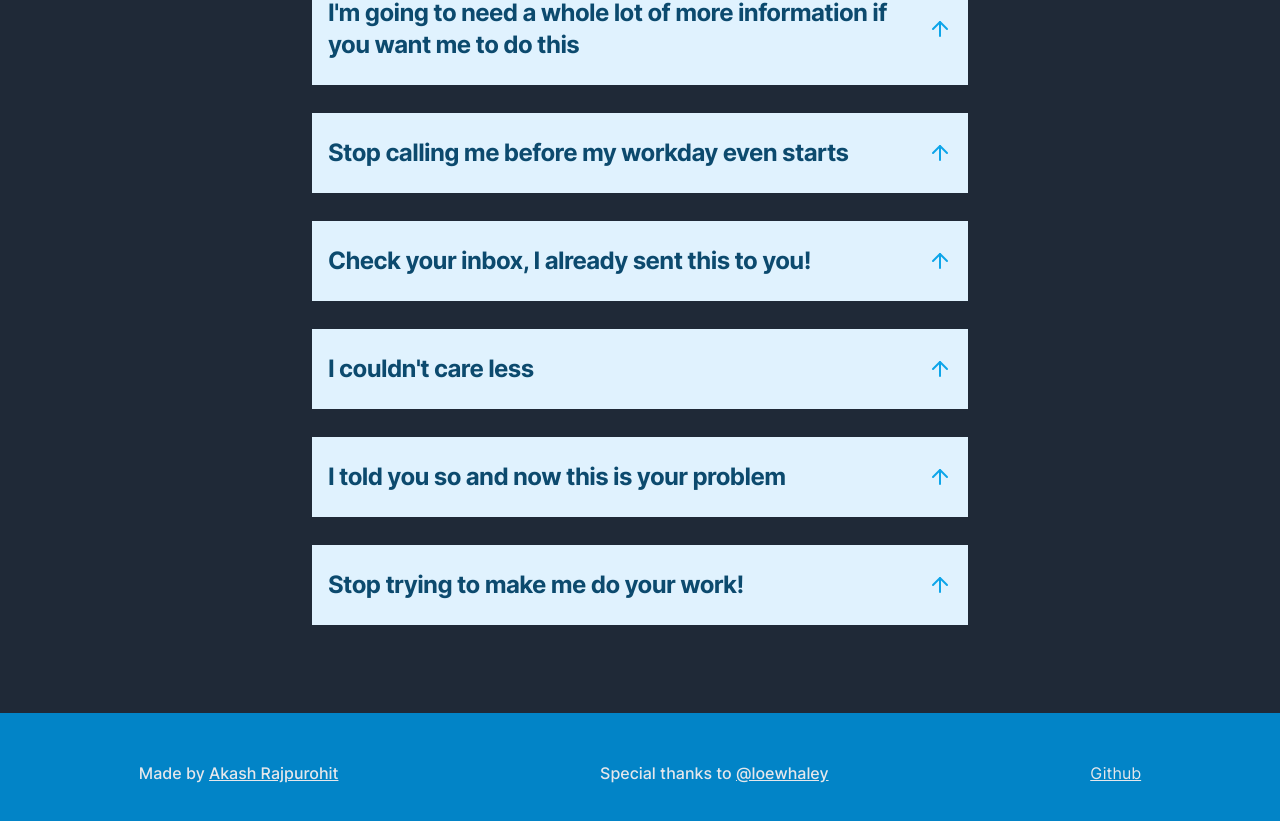
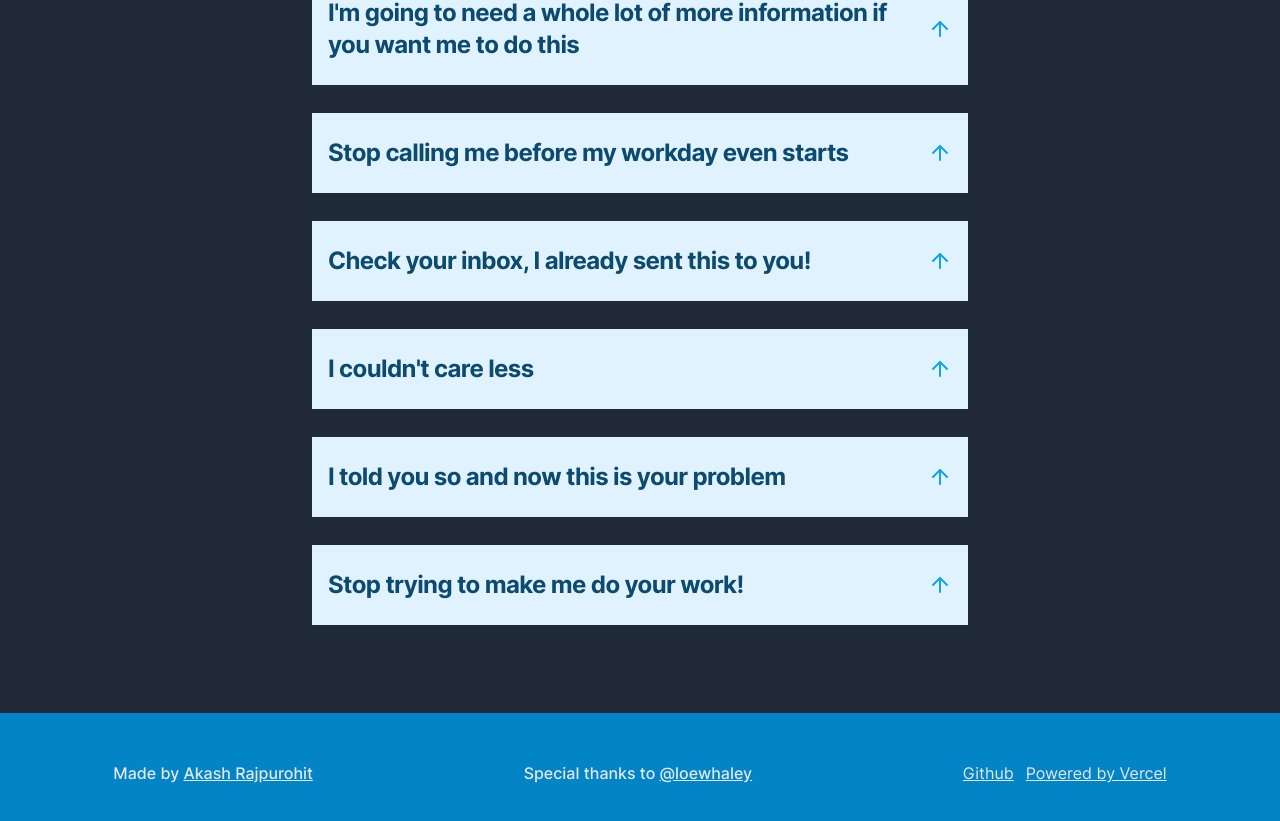
Before and after one commit to AkashRajpurohit/howtoprofessionallysay, a Next.js app: page / in a window 1280 px wide. Shown: the part 3633-4454 px from the top of the page. Built offline with nearby package versions, Linux system fonts and the light colour scheme.

Commit message:
feat: :bento: powered by vercel added

```diff
--- a/components/Footer.tsx
+++ b/components/Footer.tsx
@@ -36,6 +36,16 @@ const Footer: FunctionComponent<IFooterProps> = (): JSX.Element => {
             Github
           </a>
         </span>
+        <span>
+          <a
+            href="https://vercel.com?utm_source=howtoprofessionallysay&utm_campaign=oss"
+            rel="nofollow noopener noreferrer"
+            target="_blank"
+            className="text-gray-200 underline hover:text-gray-300"
+          >
+            Powered by Vercel
+          </a>
+        </span>
       </p>
     </footer>
   );
```
Also changed, not shown: public/powered-by-vercel.svg (added), 1 other file (tests, documents, lock files or other folders).
